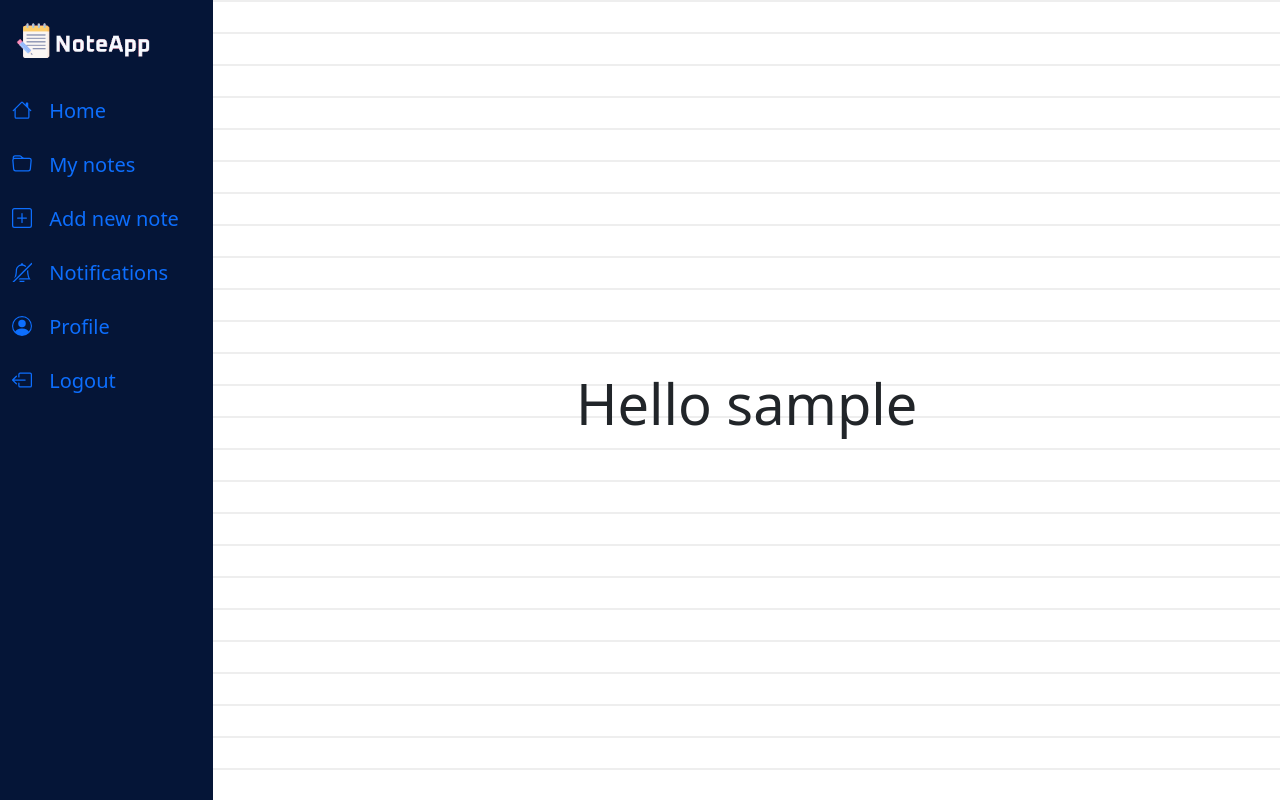
After one commit to g-boron/NoteApp, a Django app: page /profile/1 in a window 1280 px wide. The commit adds this page. Run offline with Django 4.2, Linux system fonts and the light colour scheme; the visitor is signed in with stand-in values (Sample User, id 1); data comes from the database, SQL or seed files in the repository; parts of the project's set-up code (start-up, migrations or seed data) failed here and were passed over.

Commit message:
Created user profile page

```diff
--- a/notes/templates/notes/base.html
+++ b/notes/templates/notes/base.html
@@ -64,6 +64,15 @@
                             {% endif %}
                         </li>
                         <li>
+                            <a href="{% url 'profile' user.id %}" class="nav-link px-0 align-middle m-1">
+                                <svg xmlns="http://www.w3.org/2000/svg" width="20" height="20" fill="currentColor" class="bi bi-person-circle me-2" viewBox="0 0 16 16">
+                                    <path d="M11 6a3 3 0 1 1-6 0 3 3 0 0 1 6 0z"/>
+                                    <path fill-rule="evenodd" d="M0 8a8 8 0 1 1 16 0A8 8 0 0 1 0 8zm8-7a7 7 0 0 0-5.468 11.37C3.242 11.226 4.805 10 8 10s4.757 1.225 5.468 2.37A7 7 0 0 0 8 1z"/>
+                                </svg>
+                                <span class="ms-1 d-none d-sm-inline">Profile</span>
+                            </a>
+                        </li>
+                        <li>
                             <a href="{% url 'logout' %}" class="nav-link px-0 align-middle m-1">
                                 <svg xmlns="http://www.w3.org/2000/svg" width="20" height="20" fill="currentColor" class="bi bi-box-arrow-left me-2" viewBox="0 0 16 16">
                                     <path fill-rule="evenodd" d="M6 12.5a.5.5 0 0 0 .5.5h8a.5.5 0 0 0 .5-.5v-9a.5.5 0 0 0-.5-.5h-8a.5.5 0 0 0-.5.5v2a.5.5 0 0 1-1 0v-2A1.5 1.5 0 0 1 6.5 2h8A1.5 1.5 0 0 1 16 3.5v9a1.5 1.5 0 0 1-1.5 1.5h-8A1.5 1.5 0 0 1 5 12.5v-2a.5.5 0 0 1 1 0v2z"/>
--- /dev/null
+++ b/notes/templates/notes/profile.html
@@ -0,0 +1,9 @@
+{% extends 'notes/base.html' %}
+
+{% block title %}Profile{% endblock%}
+
+{% block content %}
+    <div class="container h-100 d-flex justify-content-center align-items-center">
+        <h1 class="display-4">Hello {{ user.username }}</h1>
+    </div>
+{% endblock %}
--- a/notes/urls.py
+++ b/notes/urls.py
@@ -21,6 +21,7 @@ urlpatterns = [
     path('delete_file/<int:pk>/<int:note>', views.detele_file, name='delete_file'),
     path('<int:pk>/check_edit', views.check_edit, name='check_edit'),
     path('delete_member/<int:pk>/<str:username>', views.delete_member, name='delete_member'),
+    path('profile/<int:pk>', views.UserProfileView.as_view(), name='profile')
 ]
 
 urlpatterns += static(settings.STATIC_URL, document_root=settings.STATIC_ROOT)
--- a/notes/views.py
+++ b/notes/views.py
@@ -317,3 +317,10 @@ def delete_member(request, pk, username):
     note.save()
 
     return redirect('show', pk=note.id)
+
+
+class UserProfileView(LoginRequiredMixin, DetailView):
+    login_url = '/login/'
+    model = User
+    template_name = 'notes/profile.html'
+    context_object_name = 'user'
```
